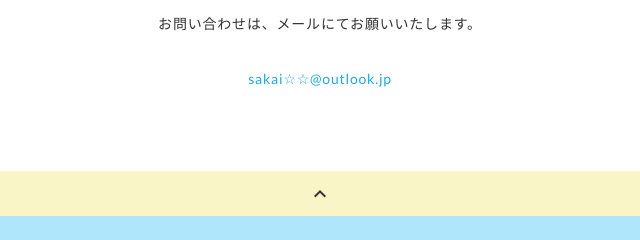
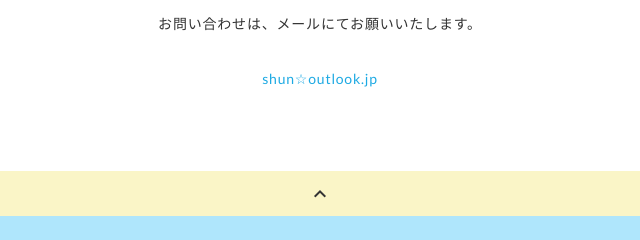
Before and after one commit to shunsa0/shunsa, a plain HTML site: page index.html in a window 1280 px wide. Shown: the part 1461-1701 px from the top of the page, 320-960 px from the left. Drawn offline with nearby package versions, Linux system fonts and the light colour scheme.

Commit message:
Update index.html

```diff
--- a/index.html
+++ b/index.html
@@ -168,7 +168,7 @@
           <div class="contact-list">
             <!--<a class="contact-item" href="https://twitter.com/" target="_blank" rel="noopener">Twitter</a>
             <a class="contact-item" href="https://www.instagram.com/" target="_blank" rel="noopener">Instagram</a>-->
-            <span class="contact-item"><a href="mailto:shun☆☆@outlook.jp">sakai☆☆@outlook.jp</a></span>
+            <span class="contact-item"><a href="mailto:shun☆outlook.jp">shun☆outlook.jp</a></span>
           </div>
         </div>
       </section>
```
